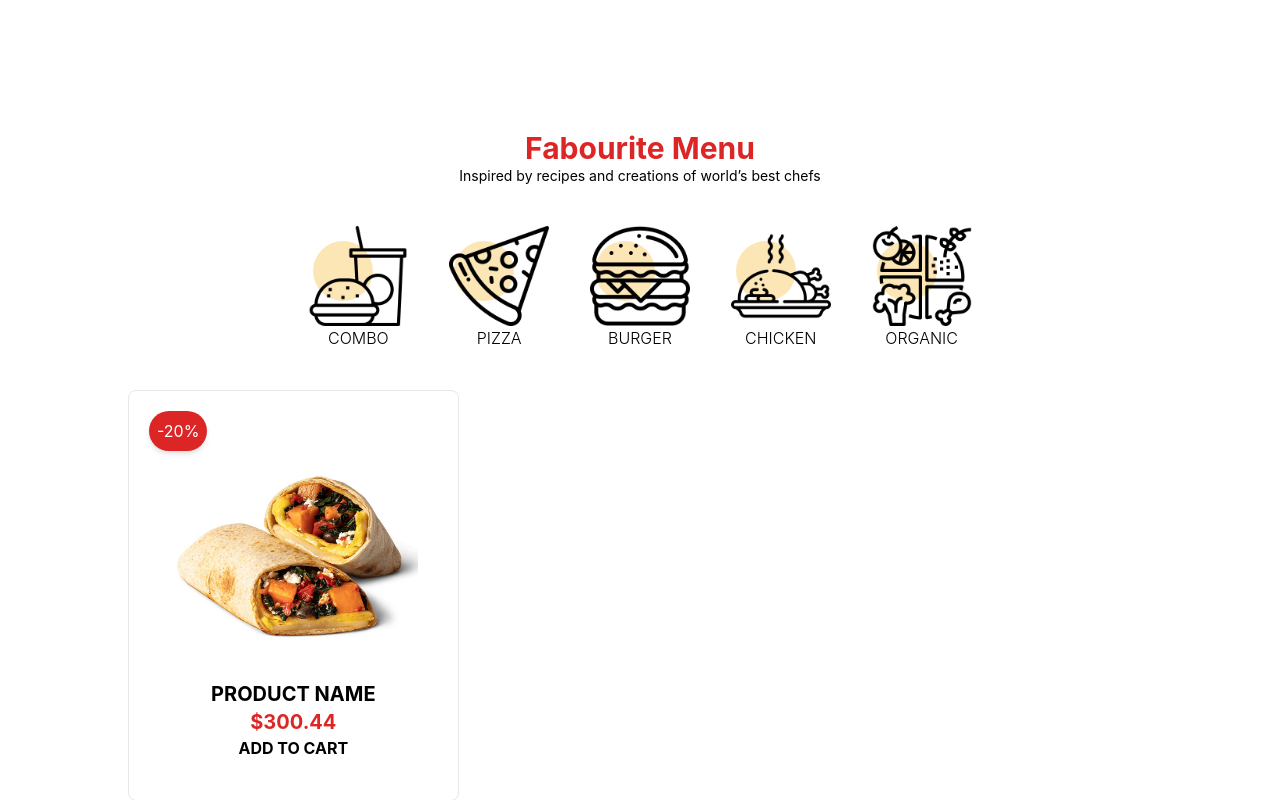
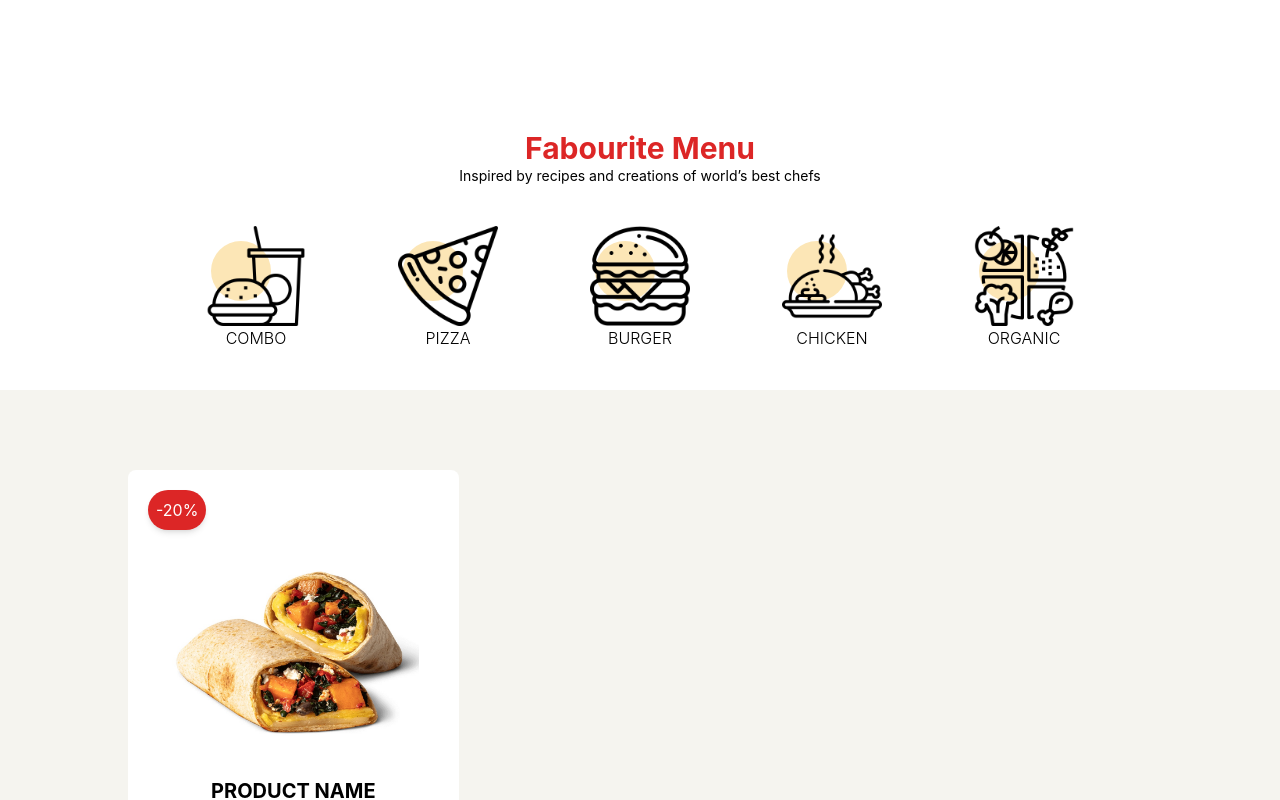
Before and after one commit to mohammad-aarif/foodie, a React (Create React App) app: page / in a window 1280 px wide. Shown: the part 1220-2020 px from the top of the page. Built offline with nearby package versions, Linux system fonts and the light colour scheme.

Commit message:
fabourite product added

```diff
--- a/src/Views/Pages/Home/Fabourite Menu/FBurger.jsx
+++ b/src/Views/Pages/Home/Fabourite Menu/FBurger.jsx
@@ -1,11 +1,12 @@
 import React from 'react';
 import { FaSearch } from 'react-icons/fa';
 import dummyProduct from '../../../../assets/images/Products-19.jpg'
+import '../../../../css/product.css'
 const FBurger = () => {
     return (
         <div className='grid gap-4 grid-cols-3'>
 
-            <div className="text-center product uppercase border bg-white relative rounded-lg hover:shadow-md p-10">
+            <div className="text-center product uppercase bg-white relative rounded-lg hover:shadow-md px-10 py-14">
                 <img src={dummyProduct} alt="" />
                 {/* Product Label  */}
                 <span className='porduct-label shadow-md rounded-full p-2 text-white bg-red-600'>-20%</span>
@@ -14,11 +15,13 @@ const FBurger = () => {
                     <h1 className="text-xl text-red-600 font-bold">$300.44</h1>
                 </div>
                 {/* Veiw Button  */}
-                <button className='p-5 rounded-full product-view '><FaSearch style={{color: 'white'}} /></button>
+                <button className='p-5 rounded-full product-view hover:bg-red-600'><FaSearch style={{color: 'white'}} /></button>
 
                 {/* Add to cart button */}
-                <button className="font-bold">ADD TO CART</button>
+                <button className="inline-block my-3 text-xs font-bold add-to-cart-button border border-red-600 rounded-full py-3 px-10 hover:bg-red-600">ADD TO CART</button>
             </div>
+
+
         </div>
     );
 };
--- a/src/Views/Pages/Home/Fabourite Menu/FabouriteMenu.jsx
+++ b/src/Views/Pages/Home/Fabourite Menu/FabouriteMenu.jsx
@@ -9,7 +9,7 @@ import FBurger from './FBurger';
 
 const FabouriteMenu = () => {
     return (
-        <div className='px-32'>
+        <div className=''>
             <div className="text-center">
                 <h1 className="text-3xl font-bold text-red-600">Fabourite Menu</h1>
                 <p className="text-sm">Inspired by recipes and creations of world’s best chefs</p>
@@ -44,7 +44,9 @@ const FabouriteMenu = () => {
             </div>
 
             {/* Fabourite menu items  */}
-            <FBurger />
+            <div className="fabourite-menu px-32 py-20">
+                <FBurger />
+            </div>
         </div>
     );
 };
--- a/src/css/fabouritemenu.css
+++ b/src/css/fabouritemenu.css
@@ -1,3 +1,8 @@
+.fabourite-menu{
+    background: url('../assets/images/fabouriteBackground.jpg');
+    background-repeat: no-repeat;
+    background-position: center;
+}
 .menu-icon{
     width: 100px;
     margin: 0 auto;
@@ -19,21 +24,3 @@
 .menu-icon:hover::before{
     opacity:1;
 }
-
-.porduct-label{
-    position: absolute;
-    top:20px;
-    left: 20px;
-}
-.product-view{
-    position: absolute;
-    top:50%;
-    left:50%;
-    transform: translate(-50px, -50px);
-    background: rgba(0, 0, 0, 0.525);
-    opacity: 0;
-    transition: ease-in 0.3s;
-}
-.product:hover .product-view{
-    opacity: 1;
-}
--- /dev/null
+++ b/src/css/product.css
@@ -0,0 +1,30 @@
+.porduct-label{
+    position: absolute;
+    top:20px;
+    left: 20px;
+}
+.product-view{
+    position: absolute;
+    top:50%;
+    left:50%;
+    transform: translate(-40px, -60px);
+    background: rgba(0, 0, 0, 0.525);
+    opacity: 0;
+    transition: ease-in 0.3s;
+}
+.product:hover .product-view{
+    opacity: 1;
+}
+
+.add-to-cart-button{
+    position: absolute;
+    left: 50%;
+    bottom: -3%;
+    opacity: 0;
+    transform: translateX(-50%);
+    transition: ease-in 0.3s;
+}
+.product:hover .add-to-cart-button{
+    opacity: 1;
+    bottom: 0%;
+}
```
Also changed, not shown: src/assets/images/fabouriteBackground.jpg (added).
